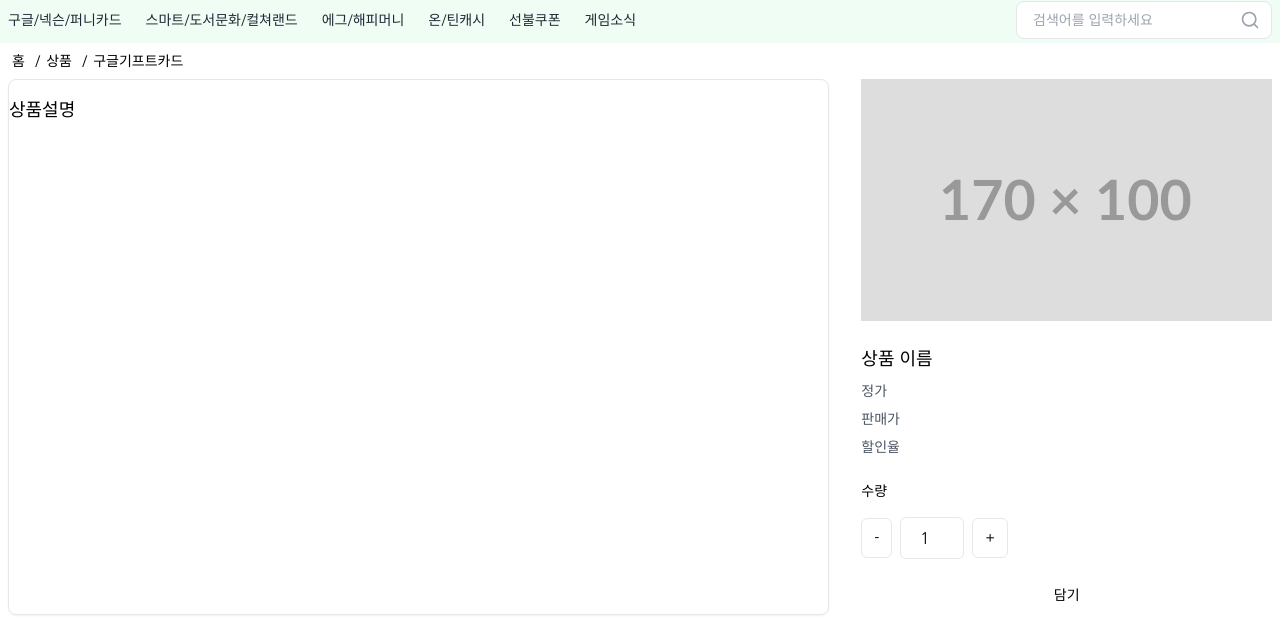
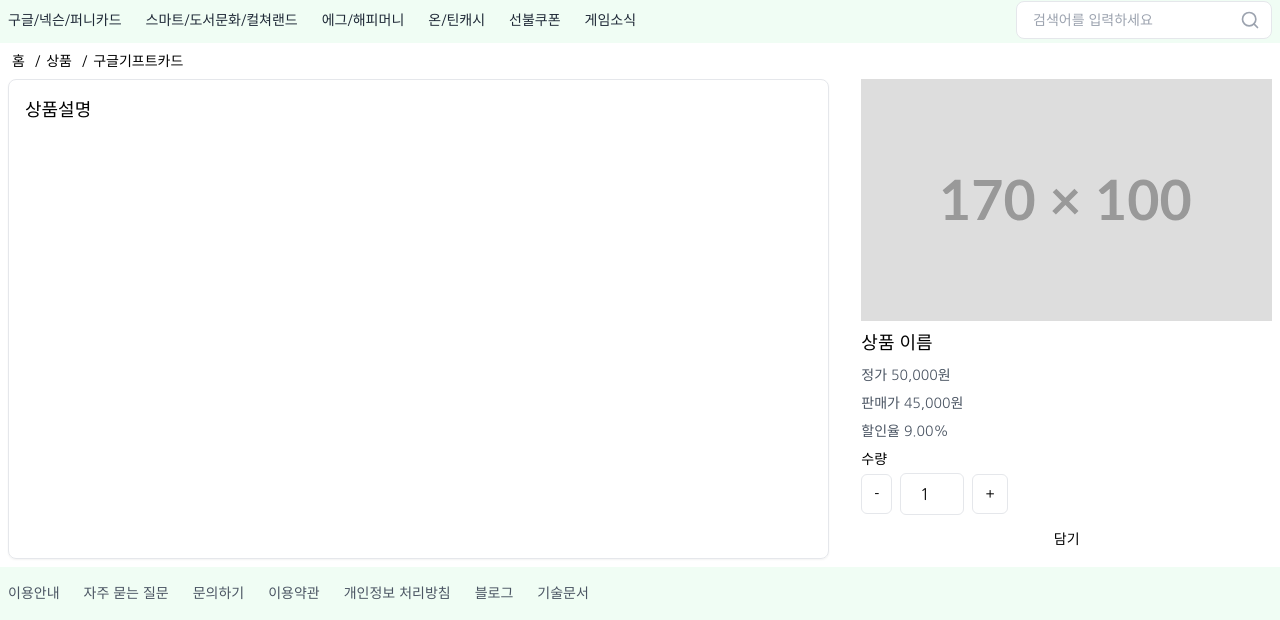
Before and after one commit to mairoo/guava, a Next.js app: page /shop/product/1/1 in a window 1280 px wide. Shown: the part 327-947 px from the top of the page. Built offline with nearby package versions, Linux system fonts and the light colour scheme.

Commit message:
useMediaQuery

```diff
--- a/src/app/shop/product/[id]/[code]/page.tsx
+++ b/src/app/shop/product/[id]/[code]/page.tsx
@@ -3,6 +3,7 @@
 import { Breadcrumbs, FlexColumn } from '@/components/layout';
 import { Button } from '@/components/ui/button';
 import { Card } from '@/components/ui/card';
+import { useMediaQuery } from '@/hooks/useMediaQuery';
 import Image from 'next/image';
 import React, { ChangeEvent } from 'react';
 
@@ -12,24 +13,16 @@ const breadcrumbItems = [
   { text: '구글기프트카드' },
 ];
 
-const ProductDetailPage = () => {
-  const [quantity, setQuantity] = React.useState(1);
+const ProductInfo = () => (
+  <div className="space-y-2">
+    <h2 className="text-lg font-medium">상품 이름</h2>
+    <p className="text-sm text-gray-600">정가 50,000원</p>
+    <p className="text-sm text-gray-600">판매가 45,000원</p>
+    <p className="text-sm text-gray-600">할인율 9.00%</p>
+  </div>
+);
 
-  const handleIncrement = () => setQuantity((prev) => prev + 1);
-  const handleDecrement = () => setQuantity((prev) => Math.max(1, prev - 1));
-
-  const handleQuantityChange = (e: ChangeEvent<HTMLInputElement>) => {
-    const value = parseInt(e.target.value) || 1;
-    setQuantity(value);
-  };
-
-  return (
-    <FlexColumn spacing={2} marginY={2} className="w-full">
-      <Breadcrumbs items={breadcrumbItems} marginLeft={1} />
-
-      <div className="w-full">
-        {/* 모바일 레이아웃 */}
-        <div className="block lg:hidden space-y-4">
+const ProductImage = () => (
   <div className="w-full relative aspect-[170/100]">
     <Image
       src="/placeholders/170x100.svg"
@@ -39,103 +32,92 @@ const ProductDetailPage = () => {
       className="object-contain"
     />
   </div>
+);
 
-          <div className="space-y-2">
-            <h2 className="text-lg font-medium">상품 이름</h2>
-            <p className="text-sm text-gray-600">정가</p>
-            <p className="text-sm text-gray-600">판매가</p>
-            <p className="text-sm text-gray-600">할인율</p>
-          </div>
+const ProductDescription = () => (
+  <Card className="p-4 w-full">
+    <h3 className="text-lg font-medium mb-4">상품설명</h3>
+    <div className="min-h-[200px] lg:min-h-[400px]" />
+  </Card>
+);
 
-          <div className="space-y-4">
+interface QuantitySelectorProps {
+  quantity: number;
+  onIncrement: () => void;
+  onDecrement: () => void;
+  onChange: (e: ChangeEvent<HTMLInputElement>) => void;
+}
+
+const QuantitySelector = ({
+  quantity,
+  onIncrement,
+  onDecrement,
+  onChange,
+}: QuantitySelectorProps) => (
+  <div className="space-y-1">
     <div className="text-sm">수량</div>
     <div className="flex items-center space-x-2">
-              <Button
-                variant="outline"
-                className="px-3 py-1"
-                onClick={handleDecrement}
-              >
+      <Button variant="outline" className="px-3 py-1" onClick={onDecrement}>
         -
       </Button>
       <input
         type="number"
         value={quantity}
-                onChange={handleQuantityChange}
+        onChange={onChange}
         className="w-16 text-center px-3 py-2 border rounded-md"
         min="1"
       />
-              <Button
-                variant="outline"
-                className="px-3 py-1"
-                onClick={handleIncrement}
-              >
+      <Button variant="outline" className="px-3 py-1" onClick={onIncrement}>
         +
       </Button>
     </div>
     <Button className="w-full">담기</Button>
   </div>
+);
 
-          <Card className="p-4">
-            <h3 className="text-lg font-medium mb-4">상품설명</h3>
-            <div className="min-h-[200px]" />
-          </Card>
-        </div>
+const ProductDetailPage = () => {
+  const isDesktop = useMediaQuery('(min-width: 1024px)');
+  const [quantity, setQuantity] = React.useState(1);
 
-        {/* 데스크톱 레이아웃 */}
-        <div className="hidden lg:grid grid-cols-[2fr,1fr] gap-8 w-full">
-          <Card className="py-4 w-full">
-            <h3 className="text-lg font-medium mb-4">상품설명</h3>
-            <div className="min-h-[400px]" />
-          </Card>
+  const handleIncrement = () => setQuantity((prev) => prev + 1);
+  const handleDecrement = () => setQuantity((prev) => Math.max(1, prev - 1));
+  const handleQuantityChange = (e: ChangeEvent<HTMLInputElement>) => {
+    const value = parseInt(e.target.value) || 1;
+    setQuantity(value);
+  };
 
-          <div className="space-y-6 w-full">
-            <div className="w-full relative aspect-[170/100]">
-              <Image
-                src="/placeholders/170x100.svg"
-                alt="Product placeholder"
-                fill
-                sizes="100vw"
-                className="object-contain"
+  const productImage = <ProductImage />;
+  const productInfo = <ProductInfo />;
+  const quantitySelector = (
+    <QuantitySelector
+      quantity={quantity}
+      onIncrement={handleIncrement}
+      onDecrement={handleDecrement}
+      onChange={handleQuantityChange}
     />
-            </div>
+  );
+  const productDescription = <ProductDescription />;
 
-            <div className="space-y-2">
-              <h2 className="text-lg font-medium">상품 이름</h2>
-              <p className="text-sm text-gray-600">정가</p>
-              <p className="text-sm text-gray-600">판매가</p>
-              <p className="text-sm text-gray-600">할인율</p>
-            </div>
-
-            <div className="space-y-4">
-              <div className="text-sm">수량</div>
-              <div className="flex items-center space-x-2">
-                <Button
-                  variant="outline"
-                  className="px-3 py-1"
-                  onClick={handleDecrement}
-                >
-                  -
-                </Button>
-                <input
-                  type="number"
-                  value={quantity}
-                  onChange={handleQuantityChange}
-                  className="w-16 text-center px-3 py-2 border rounded-md"
-                  min="1"
-                />
-                <Button
-                  variant="outline"
-                  className="px-3 py-1"
-                  onClick={handleIncrement}
-                >
-                  +
-                </Button>
-              </div>
-              <Button className="w-full">담기</Button>
+  return (
+    <FlexColumn spacing={2} marginY={2} className="w-full">
+      <Breadcrumbs items={breadcrumbItems} marginLeft={1} />
+      {isDesktop ? (
+        <div className="grid grid-cols-[2fr,1fr] gap-8 w-full">
+          {productDescription}
+          <div className="space-y-2 w-full">
+            {productImage}
+            {productInfo}
+            {quantitySelector}
           </div>
         </div>
+      ) : (
+        <div className="space-y-1">
+          {productImage}
+          {productInfo}
+          {quantitySelector}
+          {productDescription}
         </div>
-      </div>
+      )}
     </FlexColumn>
   );
 };
--- a/src/providers/auth/AuthProvider.tsx
+++ b/src/providers/auth/AuthProvider.tsx
@@ -26,7 +26,7 @@ const AuthProvider = ({ children }: AuthProviderProps) => {
   }, []);
 
   if (!isInitialized) {
-    return <div>initializing</div>;
+    return <div>초기화 중</div>;
   }
 
   return <>{children}</>;
```
Lines whose indentation alone changed are shown as unchanged.
